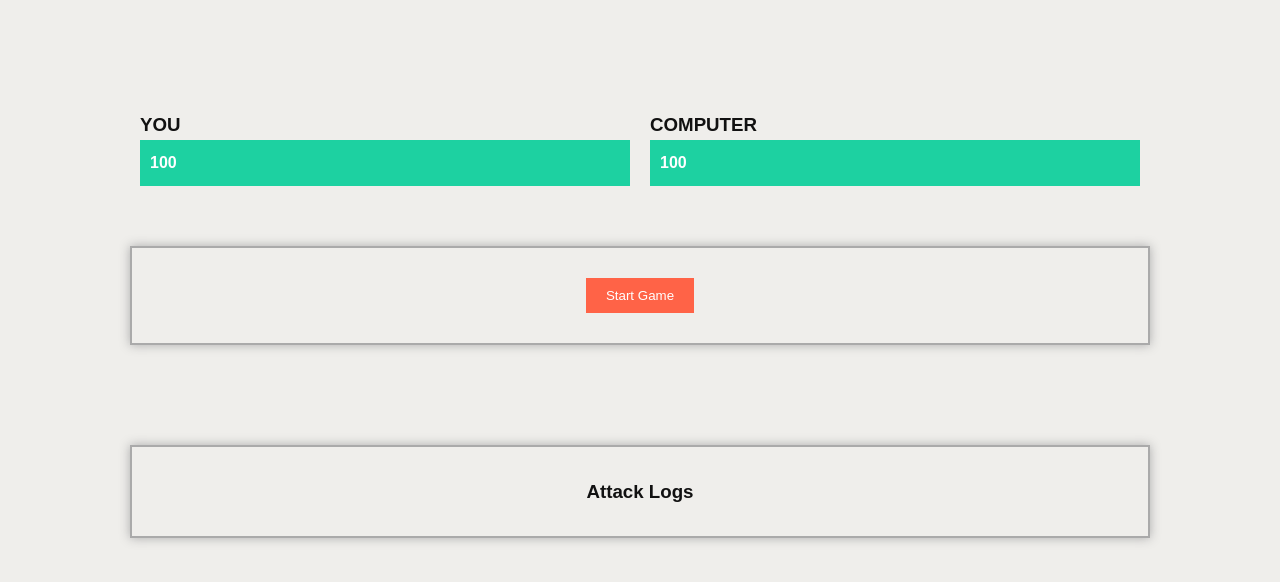
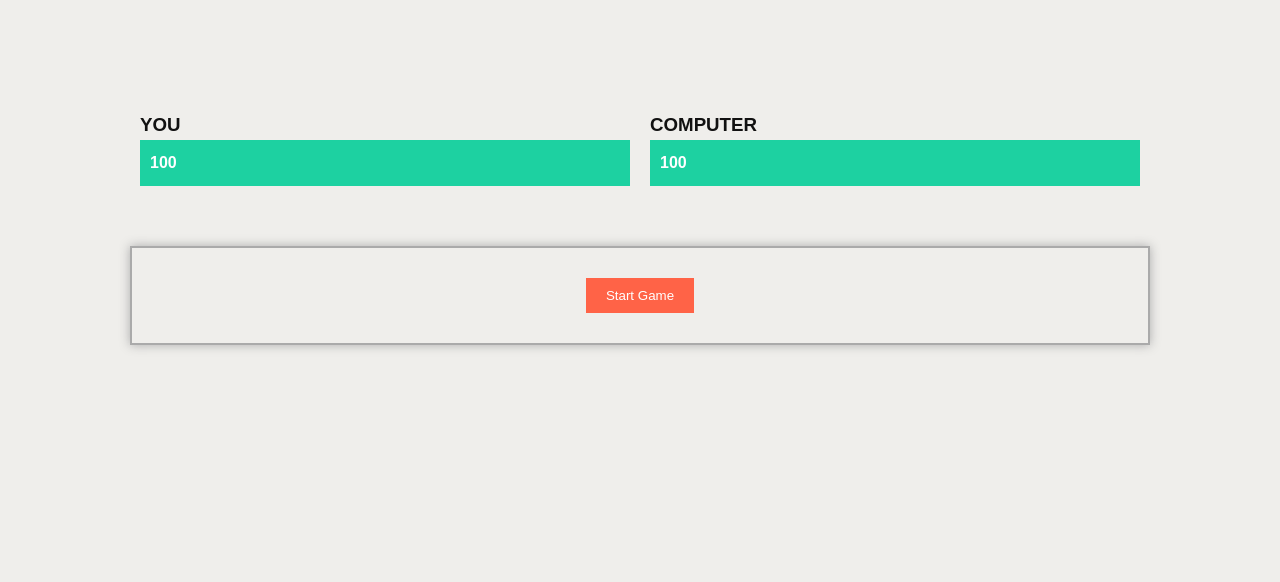
Before and after one commit to dewdot/simple-vuejs-game-zero-score, a plain HTML site: page index.html in a window 1280 px wide. Drawn offline with Linux system fonts and the light colour scheme.

Commit message:
Better game logs view

```diff
--- a/index.html
+++ b/index.html
@@ -29,7 +29,7 @@
             <button v-on:click="attack()">Attack</button> <button v-on:click="starNewtGame()">Start New Game</button>
           </div><!--running-game-buttons -->
         </div>
-        <div class="action-logs">
+        <div class="action-logs" v-if="logs.length > 0">
           <h3>Attack Logs</h3>
           <li v-for="log in logs">{{ log }}</li>
         </div><!--action-logs-->
```
